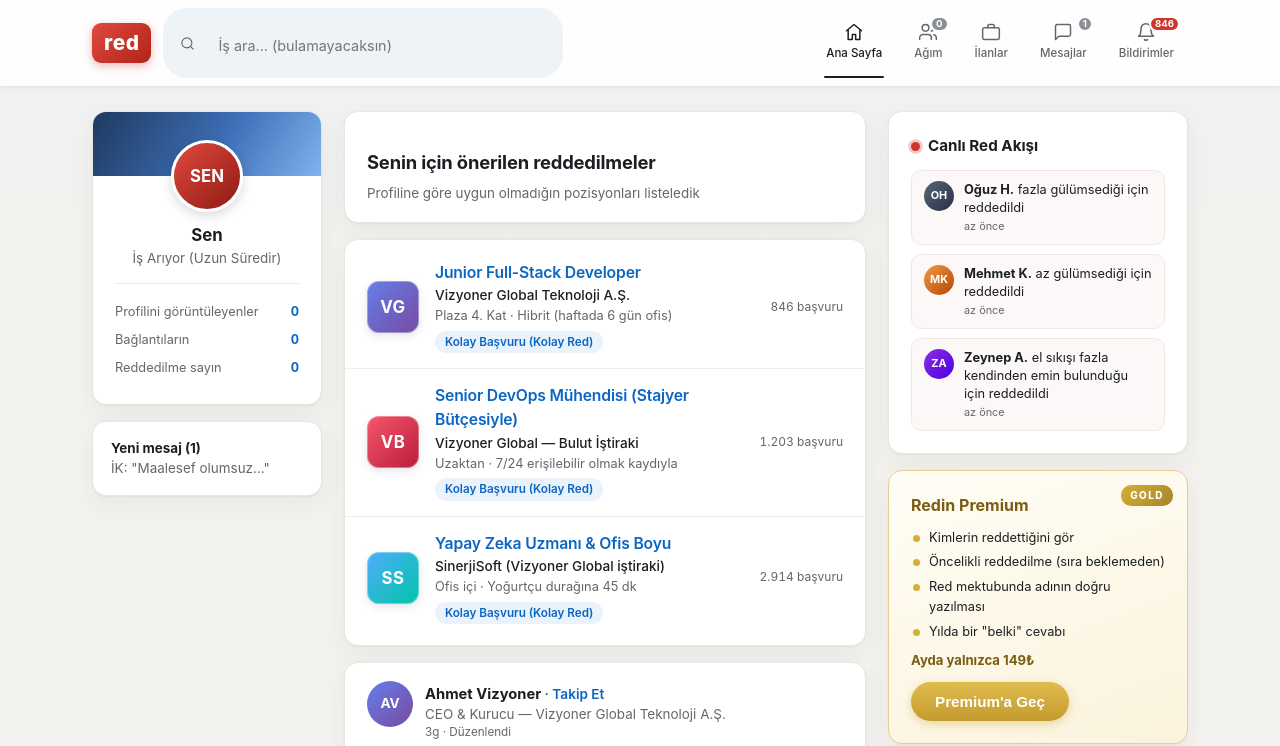
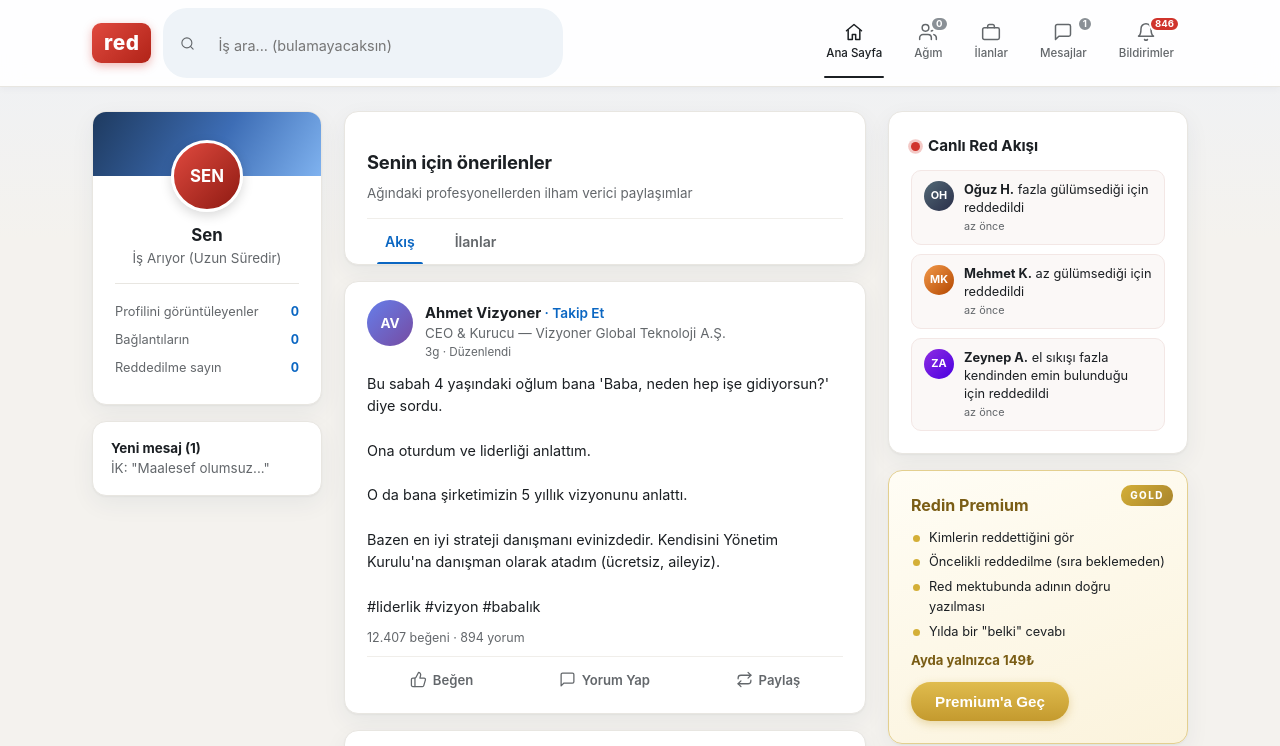
Before and after one commit to ugurcl/alinmadin, a website: page public/index.html in a window 1280 px wide. Shown: the top 746 px of the page. Drawn offline with Linux system fonts and the light colour scheme.

Commit message:
split feed and job listings into tabs

```diff
--- a/public/css/style.css
+++ b/public/css/style.css
@@ -308,9 +308,52 @@ body {
   padding: 18px 22px;
 }
 
+.feed-head {
+  padding-bottom: 0;
+}
+
 .feed-head h2 {
   font-size: 1.15rem;
   letter-spacing: -0.01em;
+}
+
+.tabs {
+  display: flex;
+  gap: 4px;
+  margin-top: 14px;
+  border-top: 1px solid #f0eeea;
+}
+
+.tab {
+  background: none;
+  border: none;
+  font: inherit;
+  font-size: 0.88rem;
+  font-weight: 600;
+  color: var(--muted);
+  padding: 12px 18px;
+  cursor: pointer;
+  position: relative;
+  transition: color 0.15s ease;
+}
+
+.tab:hover {
+  color: var(--text);
+}
+
+.tab.active {
+  color: var(--blue);
+}
+
+.tab.active::after {
+  content: "";
+  position: absolute;
+  bottom: 0;
+  left: 10px;
+  right: 10px;
+  height: 2.5px;
+  border-radius: 2px 2px 0 0;
+  background: var(--blue);
 }
 
 .job-list {
--- a/public/index.html
+++ b/public/index.html
@@ -70,8 +70,12 @@
 
         <div class="feed-main">
           <div class="card feed-head">
-            <h2>Senin için önerilen reddedilmeler</h2>
-            <p class="muted small">Profiline göre uygun olmadığın pozisyonları listeledik</p>
+            <h2>Senin için önerilenler</h2>
+            <p id="feed-subtitle" class="muted small">Ağındaki profesyonellerden ilham verici paylaşımlar</p>
+            <div class="tabs">
+              <button id="tab-feed" class="tab active" type="button">Akış</button>
+              <button id="tab-jobs" class="tab" type="button">İlanlar</button>
+            </div>
           </div>
           <div id="feed-stream"></div>
         </div>
--- a/public/js/app.js
+++ b/public/js/app.js
@@ -114,26 +114,30 @@ function buildPostCard(post, index) {
   return card;
 }
 
-function renderFeed() {
+function renderFeed(tab) {
   const stream = document.getElementById("feed-stream");
+  const subtitle = document.getElementById("feed-subtitle");
   stream.innerHTML = "";
-  const chunkSize = 3;
-  let postIndex = 0;
-  for (let i = 0; i < LISTINGS.length; i += chunkSize) {
+  if (tab === "jobs") {
+    subtitle.textContent = "Profiline göre uygun olmadığın pozisyonları listeledik";
     const listCard = document.createElement("div");
     listCard.className = "card job-list";
-    LISTINGS.slice(i, i + chunkSize).forEach((job, j) => listCard.appendChild(buildJobRow(job, j)));
+    LISTINGS.forEach((job, i) => listCard.appendChild(buildJobRow(job, i)));
     stream.appendChild(listCard);
-    if (postIndex < POSTS.length) {
-      stream.appendChild(buildPostCard(POSTS[postIndex], postIndex));
-      postIndex++;
-    }
+    return;
   }
-  while (postIndex < POSTS.length) {
-    stream.appendChild(buildPostCard(POSTS[postIndex], postIndex));
-    postIndex++;
-  }
+  subtitle.textContent = "Ağındaki profesyonellerden ilham verici paylaşımlar";
+  POSTS.forEach((post, i) => stream.appendChild(buildPostCard(post, i)));
 }
+
+function activateTab(tab) {
+  document.getElementById("tab-feed").classList.toggle("active", tab === "feed");
+  document.getElementById("tab-jobs").classList.toggle("active", tab === "jobs");
+  renderFeed(tab);
+}
+
+document.getElementById("tab-feed").addEventListener("click", () => activateTab("feed"));
+document.getElementById("tab-jobs").addEventListener("click", () => activateTab("jobs"));
 
 function openDetail(job) {
   state.listing = job;
@@ -374,7 +378,7 @@ document.getElementById("btn-premium").addEventListener("click", () => {
 
 document.getElementById("stat-rejections").textContent = state.rejections;
 renderBadges();
-renderFeed();
+renderFeed("feed");
 pushTicker();
 pushTicker();
 pushTicker();
```
